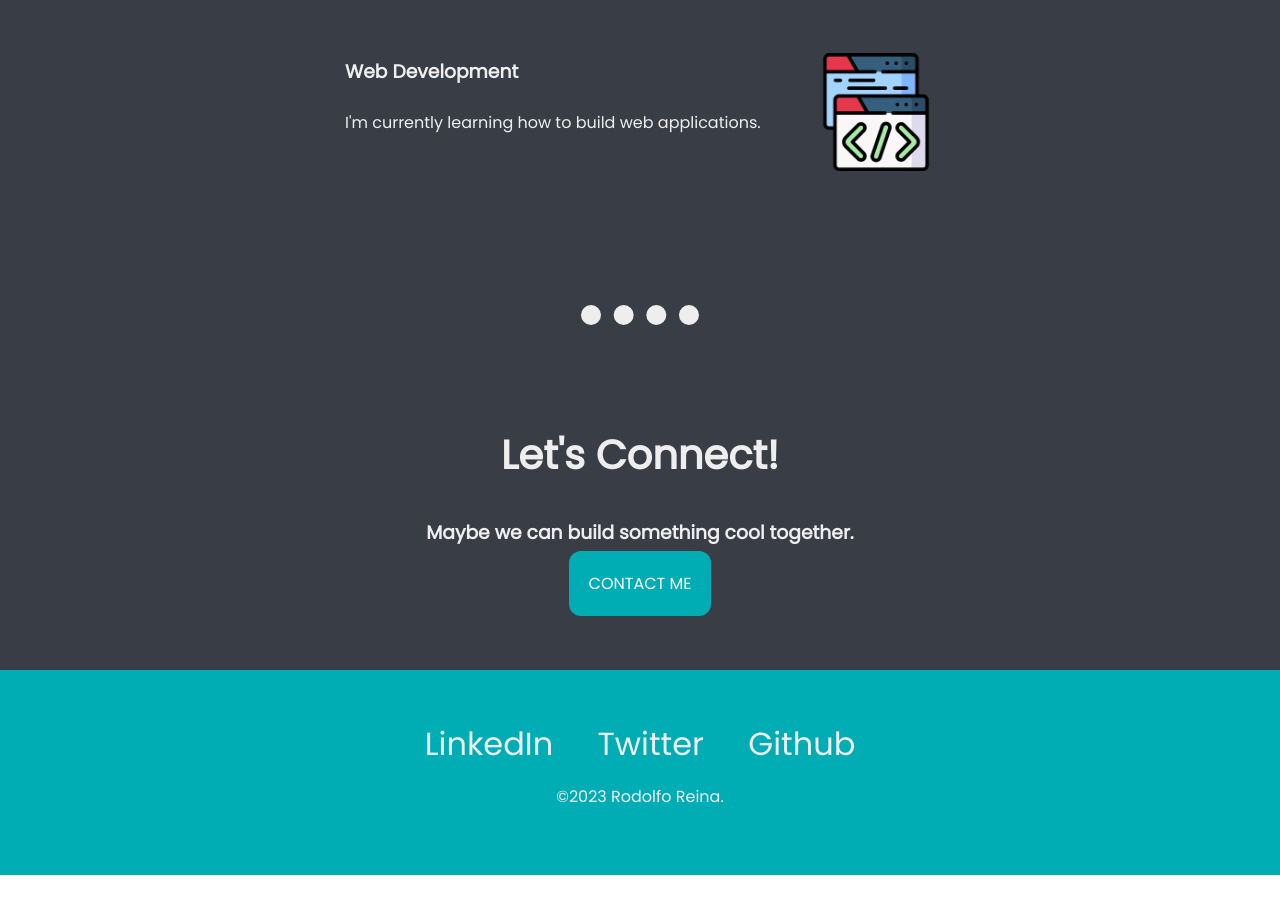
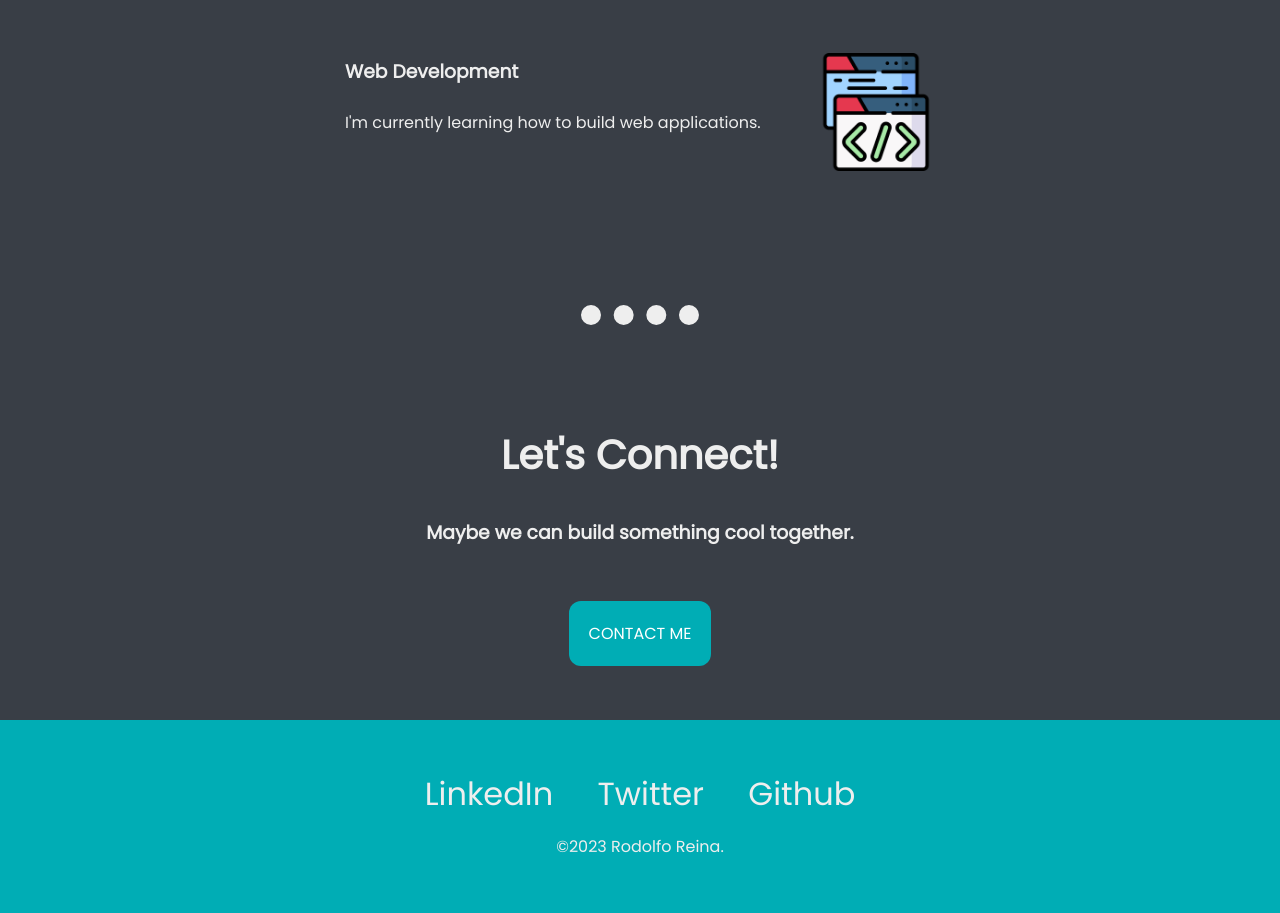
Before and after one commit to RodolfoReina0/personal-site, a plain HTML site: page index.html in a window 1280 px wide. Shown: the part 2009-2922 px from the top of the page. Before the commit the page ends 2884 px from the top, so only its background shows below. Drawn offline with Linux system fonts and the light colour scheme.

Commit message:
last changes

```diff
--- a/index.html
+++ b/index.html
@@ -46,7 +46,7 @@
         <hr>
         <div class="contact-me">
             <h2>Let's Connect!</h2>
-            <h3>Maybe we can build something cool together.</h3>
+            <h3 class="contact-me-h3">Maybe we can build something cool together.</h3>
             <a class="btn" href="mailto:rodol21reina@gmail.com">CONTACT ME</a>
         </div>
     </div>
--- a/styles.css
+++ b/styles.css
@@ -27,6 +27,10 @@ h3 {
     font-family: "Poppins", sans-serif;
     color: #EEEEEE;
     margin: 0;
+}
+
+.contact-me-h3 {
+    padding-bottom: 50px;
 }
 
 .top-container {
```
